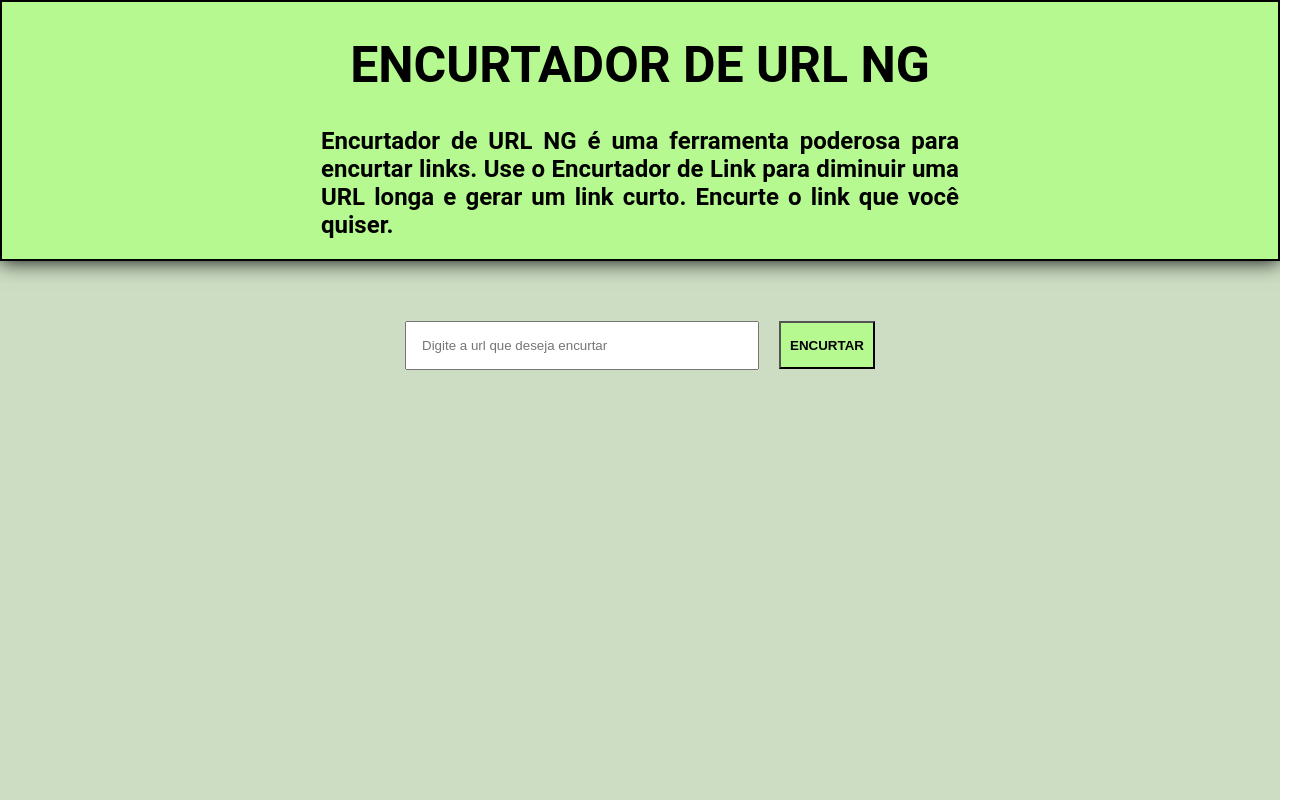
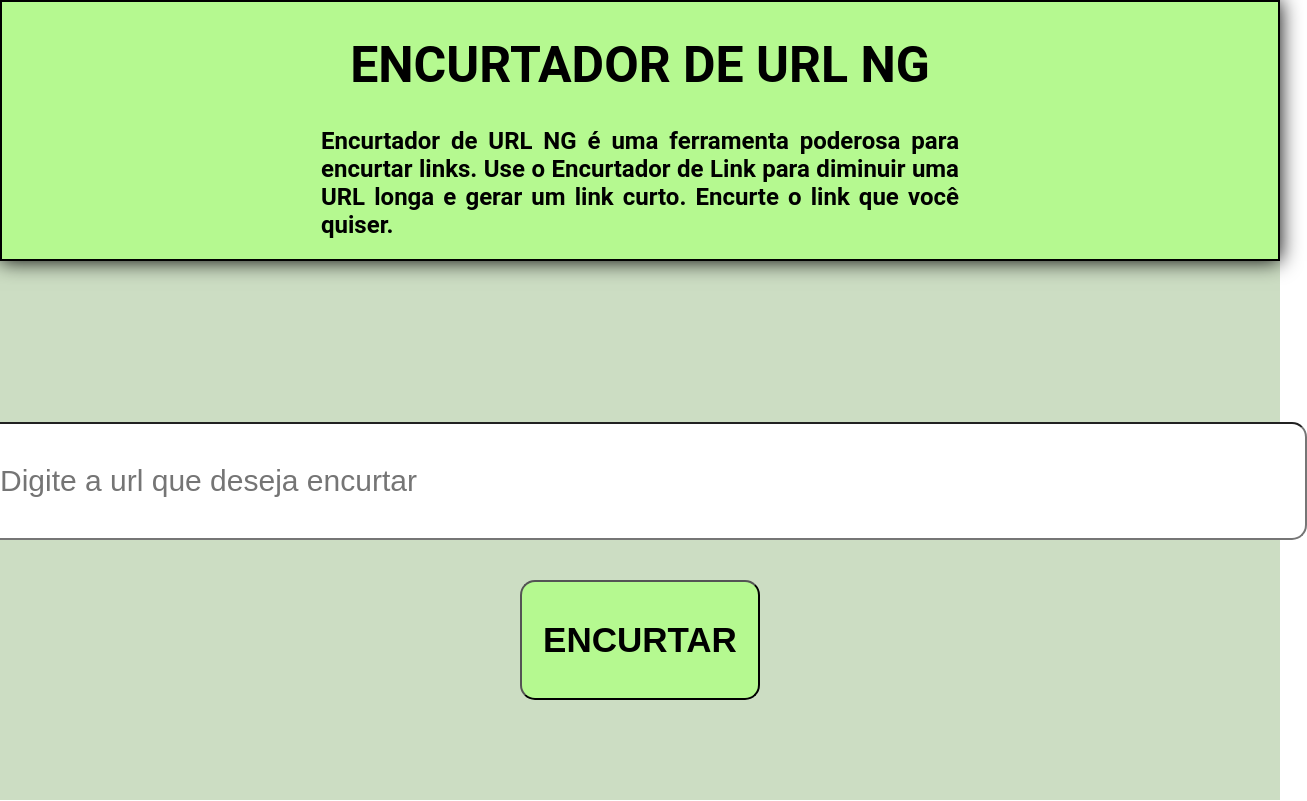
Before and after one commit to NGustavo011/Encurtador_de_URL-Frontend, a React (Create React App) app: page / in a window 1280 px wide. Shown: the whole page, 1307 px wide, since content can reach past the window. Built offline with nearby package versions, Linux system fonts and the light colour scheme.

Commit message:
inserting the new url into the database

```diff
--- a/package.json
+++ b/package.json
@@ -6,8 +6,10 @@
     "@testing-library/jest-dom": "^5.11.4",
     "@testing-library/react": "^11.1.0",
     "@testing-library/user-event": "^12.1.10",
+    "axios": "^0.24.0",
     "react": "^17.0.2",
     "react-dom": "^17.0.2",
+    "react-hook-form": "^7.17.5",
     "react-router-dom": "^5.3.0",
     "react-scripts": "4.0.3",
     "styled-components": "^5.3.3",
--- a/src/components/Form/index.js
+++ b/src/components/Form/index.js
@@ -1,12 +1,36 @@
 import React from 'react';
-import * as S from './styles'
+import * as S from './styles';
+import { useForm } from 'react-hook-form';
+import api from '../../services/api'
 
 const Form = () => {
+    const { register, handleSubmit } = useForm();
+
+    const generateURL = async (originURL) =>{
+        try{
+            const response = await api.post(
+                `shorten`,{
+                    originURL,
+            })
+        } catch(error) {
+            console.log(error);
+        }
+    }
+
+    const onSubmit = async (data) => {
+        const { url } = data;
+        generateURL(url);
+
+      };
 
     return(
         <S.Wrapper>
-            <S.FormURL>
-                <S.InputURL placeholder="Digite a url que deseja encurtar" />
+            <S.FormURL onSubmit={handleSubmit(onSubmit)}>
+                <S.InputURL
+                    placeholder="Digite a url que deseja encurtar"
+                    required
+                    {...register('url', { required: true})}
+                 />
                 <S.ButtonURL>ENCURTAR</S.ButtonURL>
             </S.FormURL>
         </S.Wrapper>
--- a/src/components/Form/styles.js
+++ b/src/components/Form/styles.js
@@ -5,26 +5,36 @@ export const Wrapper = styled.div`
     align-items: center;
     justify-content: center;
     flex-direction: column;
+    height: 60vh;
 `
 
 export const FormURL = styled.form`
+    display: flex;
+    flex-direction: column;
+    align-items: center;
+    justify-content: center;
 `
 
 export const InputURL = styled.input`
-    width: 20rem;
-    padding: 15px;
+    width: 80rem;
+    height: 4rem;
+    padding: 25px;
+    border-radius: 15px;
+    font-size: 30px;
 `
 
 export const ButtonURL = styled.button`
     font-weight: bold;
-    height: 3rem;
-    width: 6rem;
-    margin-left: 20px;
+    height: 7.5rem;
+    width: 15rem;
+    font-size: 35px;
+    border-radius: 15px;
+    margin-top: 40px;
     cursor: pointer;
     &:hover {
         background-color: #96C17F;
-        transition: 2s ease-out;
+        transition: 1s ease-out;
       }
-      transition: 2s ease-out;
+      transition: 1s ease-out;
       background-color: #B5F990;
 `
--- a/src/pages/Home/styles.js
+++ b/src/pages/Home/styles.js
@@ -30,5 +30,4 @@ export const Description = styled.h2`
 
 export const FormWrapper = styled.div`
     margin-top: 60px;
-
 `
--- /dev/null
+++ b/src/services/api.js
@@ -0,0 +1,7 @@
+import axios from 'axios';
+
+const api = axios.create({
+    baseURL: "https://encurtador-de-url-backend.herokuapp.com/",
+});
+
+export default api;
```
Also changed, not shown: 2 other files (tests, documents, lock files or other folders).
